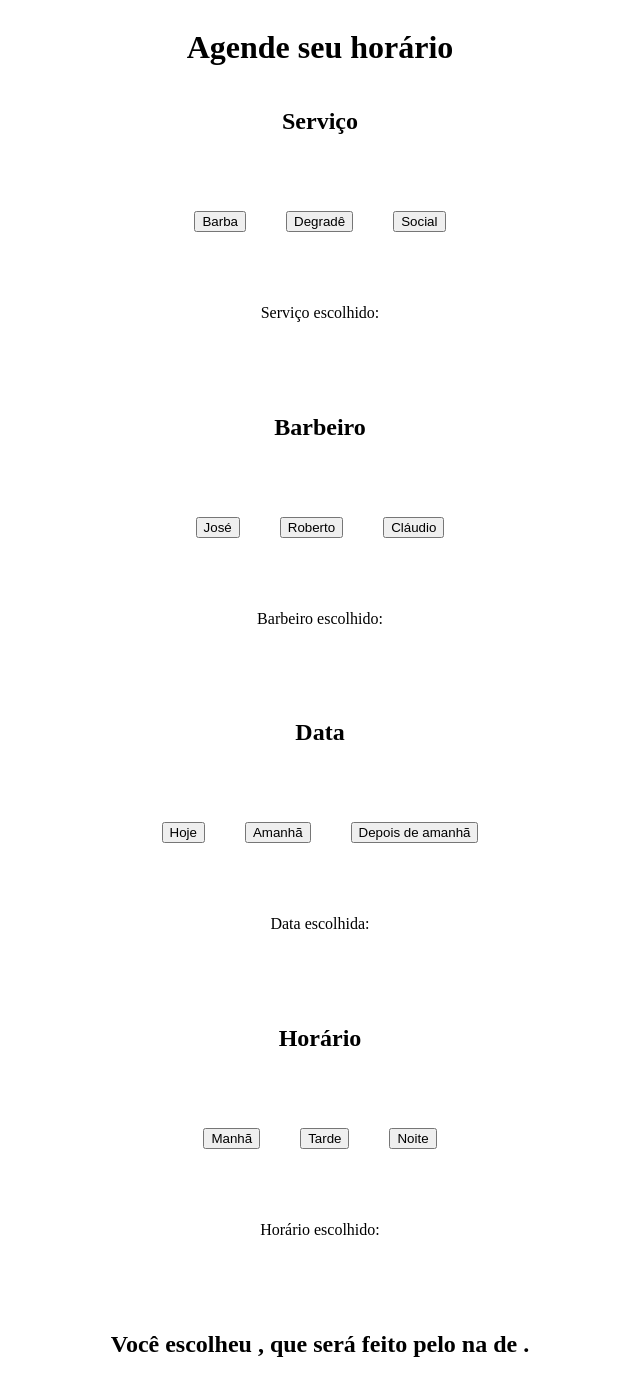
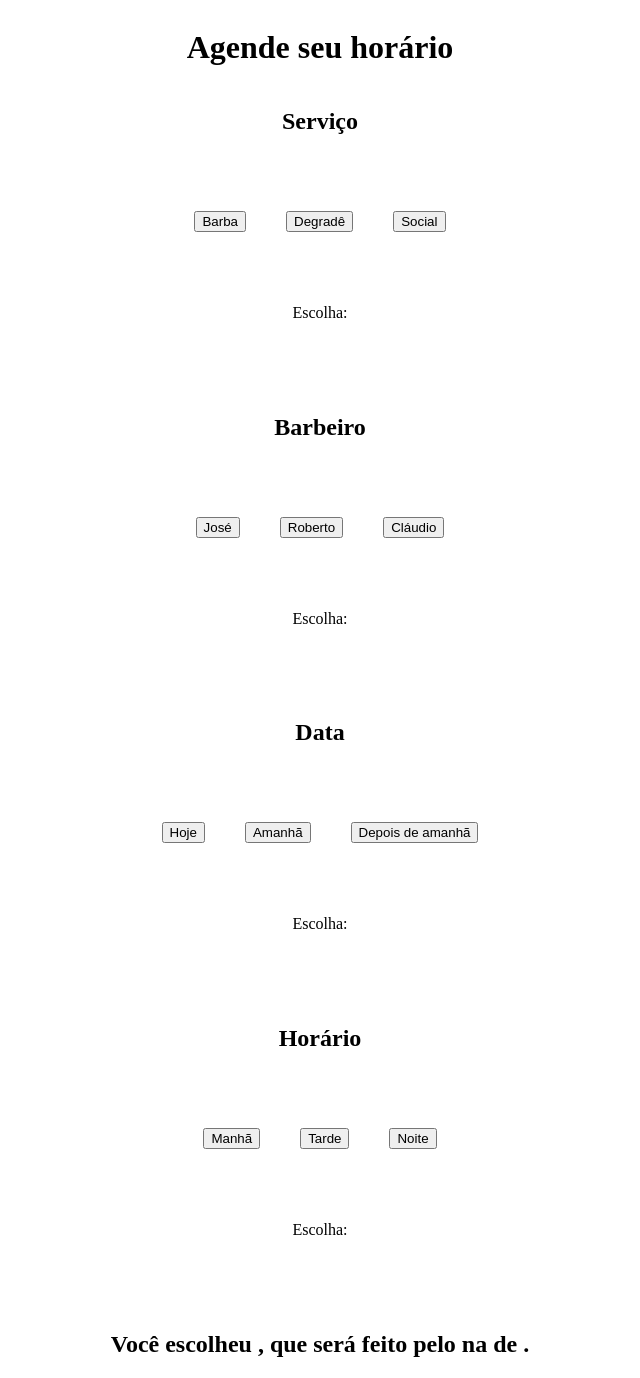
Before and after one commit to Eduzeraaa/BarberFlow, a React (Vite) app in the folder frontend/: page /agendamento in a window 1280 px wide. Shown: the whole page, without its empty margins (320-960 px from the left). Built offline with nearby package versions, Linux system fonts and the light colour scheme.

Commit message:
refactor: componentize selection blocks

```diff
--- /dev/null
+++ b/frontend/src/components/BlocoSelecao/BlocoSelecao.css
@@ -0,0 +1,5 @@
+.botoes-barbeiros{
+    display: flex;
+    flex-direction: row;
+    gap: 5vh;
+}
--- /dev/null
+++ b/frontend/src/components/BlocoSelecao/BlocoSelecao.tsx
@@ -0,0 +1,25 @@
+import './BlocoSelecao.css'
+
+interface BlocoSelecaoProps {
+    titulo: string,
+    confirmacao: string,
+    opcoes: string[],
+    aoSelecionar: (opcao: string) => void
+}
+
+export function BlocoSelecao (props: BlocoSelecaoProps) {
+    return (
+        <>
+            <div>
+                <h2>{props.titulo}</h2>
+            </div>
+            <div className='botoes-barbeiros'>
+                {props.opcoes.map((opcao) => {
+                    return <button onClick={() => props.aoSelecionar(opcao)}>{opcao}</button>
+                })}
+            </div>
+
+            <p>Escolha: {props.confirmacao}</p>
+        </>
+    )
+}
--- a/frontend/src/pages/Agendamento.css
+++ b/frontend/src/pages/Agendamento.css
@@ -29,14 +29,12 @@
 .botoes-barbeiros{
     display: flex;
     flex-direction: row;
-    align-items: center;
     gap: 5vh;
 }
 
 .botoes-data{
     display: flex;
     flex-direction: row;
-    align-items: center;
     gap: 5vh;
 }
 
--- a/frontend/src/pages/Agendamento.tsx
+++ b/frontend/src/pages/Agendamento.tsx
@@ -1,5 +1,6 @@
 import { useState } from 'react'
 import './Agendamento.css'
+import { BlocoSelecao } from '../components/BlocoSelecao/BlocoSelecao'
 
 export function Agendamento () {
 
@@ -10,7 +11,6 @@
 
     return (
         <>
-
         <div className="container-agendamento">
             <h1 className="header-agendamento">Agende seu horário</h1>
 
@@ -18,41 +18,33 @@
 
                 <div className="options-agendamento">
 
-                <h2>Serviço</h2>
+                <BlocoSelecao
+                    titulo="Serviço"
+                    opcoes={['Barba', 'Degradê', 'Social']}
+                    confirmacao={servico}
+                    aoSelecionar={setServico}
+                />
 
-                    <div className='botoes-servicos'>
-                        <button onClick={() => {setServico('barba')}}>Barba</button>
-                        <button onClick={() => {setServico('degradê')}}>Degradê</button>
-                        <button onClick={() => {setServico('social')}}>Social</button>
-                    </div>
-                    <p>Serviço escolhido: {servico}</p>
+                <BlocoSelecao
+                    titulo="Barbeiro"
+                    opcoes={['José', 'Roberto', 'Cláudio']}
+                    confirmacao={barbeiro}
+                    aoSelecionar={setBarbeiro}
+                />
 
-                <h2>Barbeiro</h2>
+                <BlocoSelecao
+                    titulo="Data"
+                    opcoes={['Hoje', 'Amanhã', 'Depois de amanhã']}
+                    confirmacao={data}
+                    aoSelecionar={setData}
+                />
 
-                    <div className='botoes-barbeiros'>
-                        <button onClick={() => {setBarbeiro('José')}}>José</button>
-                        <button onClick={() => {setBarbeiro('Roberto')}}>Roberto</button>
-                        <button onClick={() => {setBarbeiro('Cláudio')}}>Cláudio</button>
-                    </div>
-                    <p>Barbeiro escolhido: {barbeiro}</p>
-
-                <h2>Data</h2>
-
-                    <div className='botoes-data'>
-                        <button onClick={() => {setData('hoje')}}>Hoje</button>
-                        <button onClick={() => {setData('amanhã')}}>Amanhã</button>
-                        <button onClick={() => {setData('depois de amanhã')}}>Depois de amanhã</button>
-                    </div>
-                    <p>Data escolhida: {data}</p>
-
-                <h2>Horário</h2>
-
-                    <div className='botoes-horario'>
-                        <button onClick={() => {setHorario('manhã')}}>Manhã</button>
-                        <button onClick={() => {setHorario('tarde')}}>Tarde</button>
-                        <button onClick={() => {setHorario('noite')}}>Noite</button>
-                    </div>
-                    <p>Horário escolhido: {horario}</p>
+                <BlocoSelecao
+                    titulo="Horário"
+                    opcoes={['Manhã', 'Tarde', 'Noite']}
+                    confirmacao={horario}
+                    aoSelecionar={setHorario}
+                />
 
                     <h2>Você escolheu {servico}, que será feito pelo {barbeiro} na {horario} de {data}.</h2>
 
```
Lines whose indentation alone changed are shown as unchanged.
